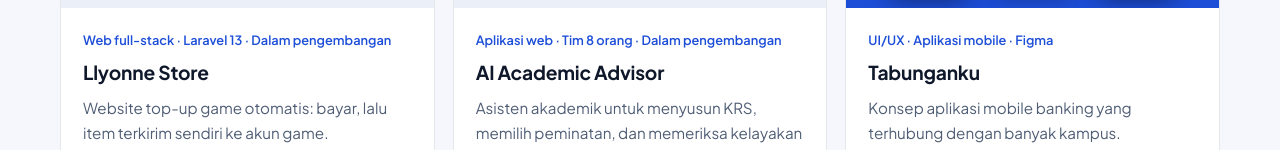
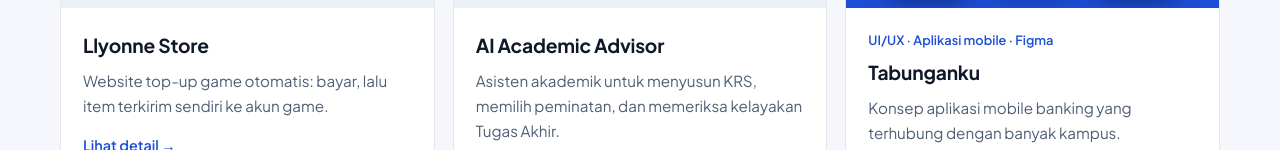
Before and after one commit to JeremiahReeno/JeremiahReeno.github.io, a plain HTML site: page projects.html in a window 1280 px wide. Shown: the part 650-800 px from the top of the page. Drawn offline with nearby package versions, Linux system fonts and the light colour scheme.

Commit message:
Tambah sertifikat Digital Marketing, rapikan kartu proyek

```diff
--- a/projects.html
+++ b/projects.html
@@ -64,7 +64,6 @@ d.setAttribute('data-theme',t)})(document.documentElement)</script>
         <img src="assets/tools/mysql.svg" alt="" loading="lazy">
       </div>
       <div class="work-info">
-        <p class="meta" data-en="Full-stack web · Laravel 13 · In development">Web full-stack · Laravel 13 · Dalam pengembangan</p>
         <h2>Llyonne Store</h2>
         <p data-en="An automated game top-up website: pay, and the item is delivered to the game account by itself.">Website top-up game otomatis: bayar, lalu item terkirim sendiri ke akun game.</p>
         <span class="work-go" data-en="View details <span aria-hidden=true>→</span>">Lihat detail <span aria-hidden="true">→</span></span>
@@ -78,7 +77,6 @@ d.setAttribute('data-theme',t)})(document.documentElement)</script>
         <img src="assets/tools/huggingface.svg" alt="" loading="lazy">
       </div>
       <div class="work-info">
-        <p class="meta" data-en="Web app · Team of 8 · In development">Aplikasi web · Tim 8 orang · Dalam pengembangan</p>
         <h2>AI Academic Advisor</h2>
         <p data-en="An academic assistant that helps students plan courses, choose a concentration, and check final project eligibility.">Asisten akademik untuk menyusun KRS, memilih peminatan, dan memeriksa kelayakan Tugas Akhir.</p>
         <span class="work-go" data-en="View details <span aria-hidden=true>→</span>">Lihat detail <span aria-hidden="true">→</span></span>
```
